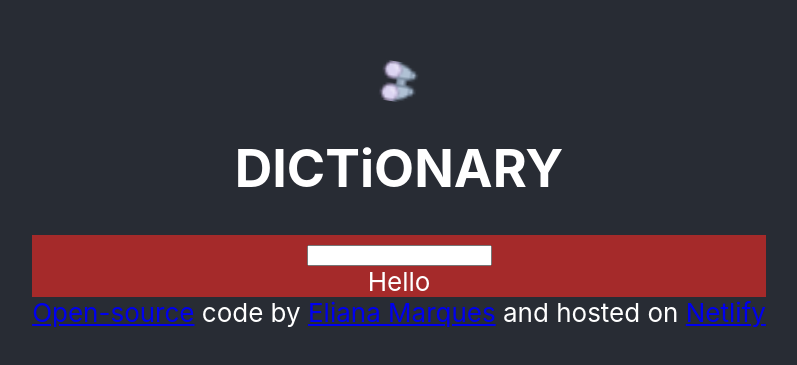
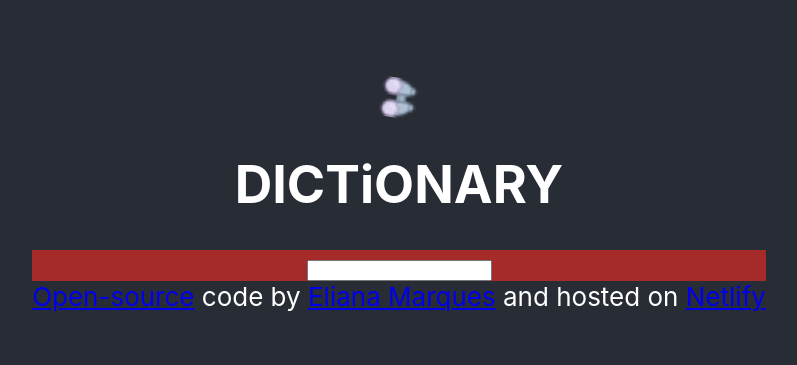
Before and after one commit to elimdd/new-dictionary-repo, a React (Create React App) app: page / in a window 1280 px wide. Shown: the part 205-570 px from the top of the page, without its empty margins (241-1038 px from the left). Built offline with nearby package versions, Linux system fonts and the light colour scheme.

Commit message:
Setting definition results

```diff
--- a/src/Dictionary.js
+++ b/src/Dictionary.js
@@ -5,14 +5,18 @@ import axios from 'axios'
 
 export default function Dictionary() {
 let [keyword, setKeyword] = useState ("");
+let [definition, setDefinition] = useState (null);
+
 
 function handleResponse(response) {
     console.log(response.data[0]);
+    setDefinition(response.data[0].meanings[0].definitions[0].definition);
+
   }
 
     function searching (event) {
         event.preventDefault();
-        alert(`Searching for ${keyword} definition...`);
+        alert(`Searching for ${keyword} definition...${definition}`);
 
         //documentation: https://dictionaryapi.dev/
 
@@ -31,7 +35,7 @@ setKeyword(event.target.value);
     <form onSubmit={searching}>
       <input type="search" onChange={handleTyping} ></input>
     </form>
-    <Results />
+    <Results result={definition}/>
   </div>
   )
 }
--- a/src/Results.js
+++ b/src/Results.js
@@ -1,9 +1,15 @@
 import React from "react";
 
-export default function Results() {
-    return (
-      <div className="results">
-    Hello
-      </div>
-    )
+export default function Results(props) {
+    console.log(props.data)
+
+    if (props.data) {
+        return (
+            <div className="results">
+          <h2>{props.data.word}</h2>
+            </div>
+        )
+    } else {
+    return null
 }
+}
```
